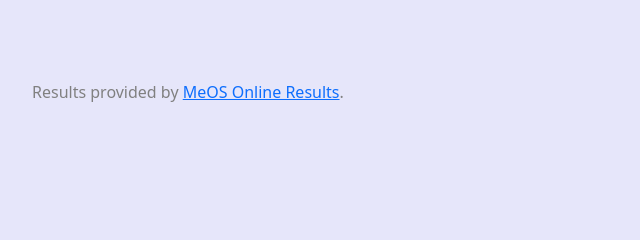
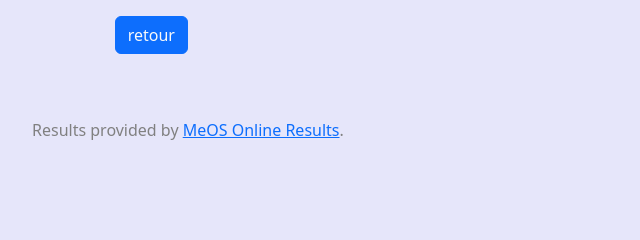
Before and after one commit to Jolatomme/MeOSDjango, a Django app: template templates/circuitDetail.html in a window 1280 px wide. Shown: the part 338-578 px from the top of the page, without its empty margins (0-640 px from the left). Run offline with Django 5.2, Linux system fonts and the light colour scheme; the template is opened without the code that fills it, so the values that code supplies are empty; parts of the project's set-up code (start-up, migrations or seed data) failed here and were passed over; some libraries are stand-ins or nearby versions.

Commit message:
Update circuitDetail.html
upadte pour afficher la catégorie du doureur et un boutonr retour (vers la catégorie)

```diff
--- a/templates/circuitDetail.html
+++ b/templates/circuitDetail.html
@@ -13,7 +13,7 @@
 </div><!-- /.row -->
 </div><!-- /.container -->
 <h2 class="text-body-emphasis">{{ runner_name }} ({{ category.name }})</h2>
-<h3 class="text-body-emphasis">Club:  {{ runner_club }}</h3>
+<h3 class="text-body-emphasis">Club: {{ runner_club }}</h3>
 <h4 class="text-body-emphasis">Status: {{ runner_status }}</h4>
 <div class="table-responsive">
 <table class="table table-striped table-dark table-hover">
@@ -33,6 +33,7 @@
     {% endfor %}
 </tbody>
 </table>
+<a class="btn btn-primary link-light" href="{% url 'results:catDet' comp_id=competition.cid cls_id=category.id %}">retour</a>
 </div>
 
 {% endblock %}
```
